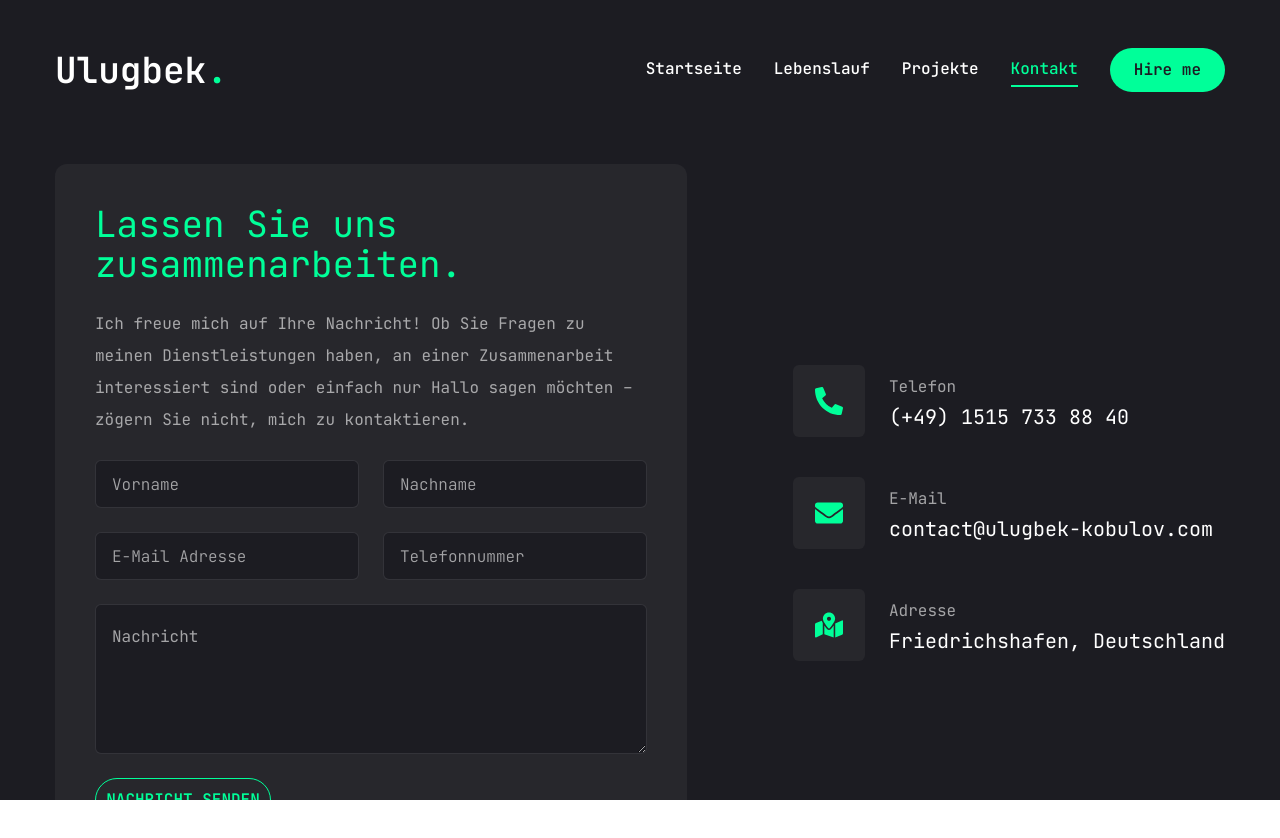
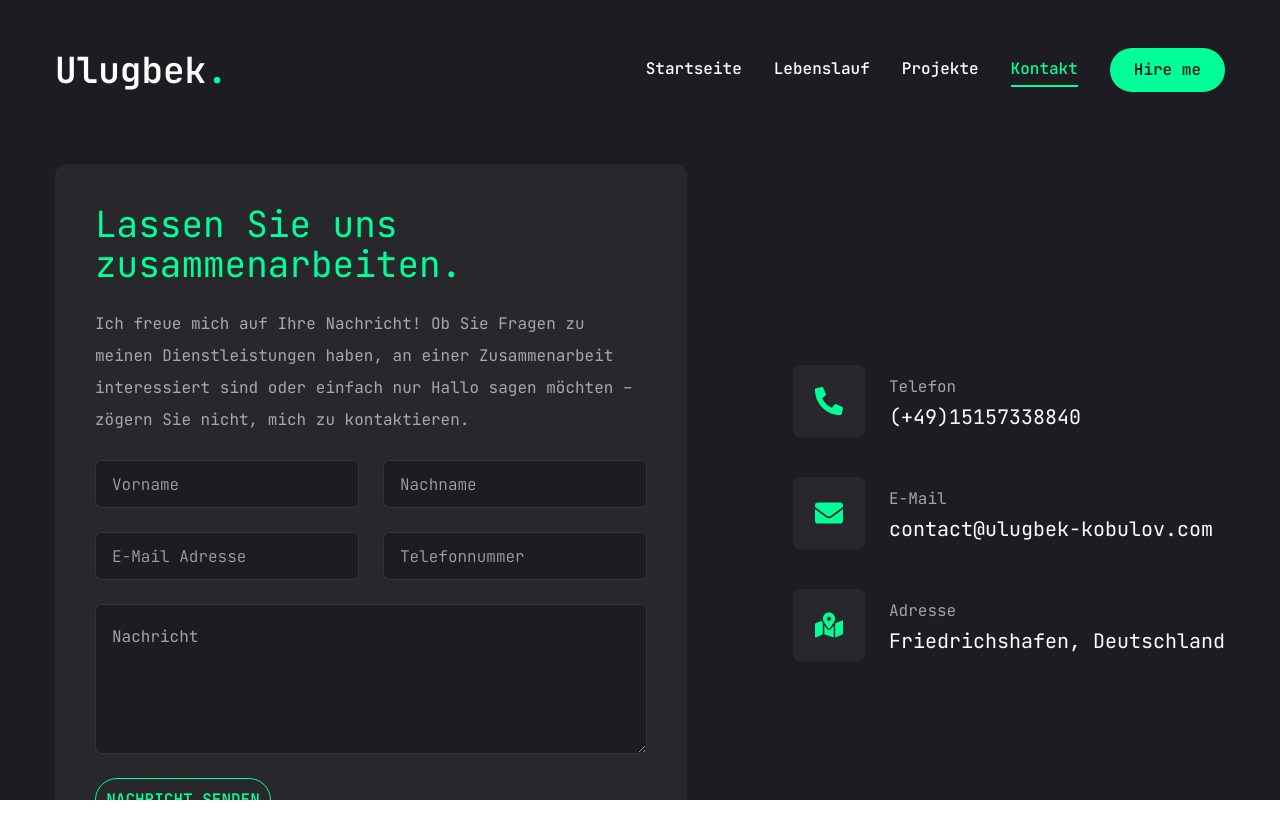
Before and after one commit to KobulovUlugbek/my-portfolio, a Next.js app: page /contact in a window 1280 px wide. Shown: the top 838 px of the page. Built offline with nearby package versions, Linux system fonts and the light colour scheme.

Commit message:
Fix contact page and update resume content

```diff
--- a/app/contact/page.jsx
+++ b/app/contact/page.jsx
@@ -21,12 +21,14 @@ const info = [
   {
     icon: <FaPhoneAlt />,
     title: "Telefon",
-    description: "(+49) 1515 733 88 40",
+    description: "(+49)15157338840",
+    href: "tel:+4915157338840",
   },
   {
     icon: <FaEnvelope />,
     title: "E-Mail",
     description: "contact@ulugbek-kobulov.com",
+    href: "mailto:contact@ulugbek-kobulov.com",
   },
   {
     icon: <FaMapMarkedAlt />,
@@ -145,7 +147,12 @@ export const Contact = () => {
                     </div>
                     <div className="flex-1">
                       <p className="text-white/60">{item.title}</p>
+                      <a
+                      target="_blank"
+                        href={item.href}
+                      >
                       <h3 className="text-xl">{item.description}</h3>
+                      </a>
                     </div>
                   </li>
                 );
--- a/app/resume/page.jsx
+++ b/app/resume/page.jsx
@@ -30,7 +30,8 @@ const about = {
     },
     {
       fieldName: "Telefon",
-      fieldValue: "(+49) 1515 733 88 40",
+      fieldValue: "(+49)15157338840",
+      href: "tel:+4915157338840",
     },
     {
       fieldName: "Erfahrung",
@@ -39,6 +40,7 @@ const about = {
     {
       fieldName: "Email",
       fieldValue: "contact@ulugbek-kobulov.com",
+      href: "mailto:contact@ulugbek-kobulov.com",
     },
     {
       fieldName: "Freiberuflich",
@@ -333,7 +335,14 @@ export const Resume = () => {
                       >
                         <span className="text-white/60">{item.fieldName}</span>
                         <span className="text-xl" style={noWrapStyle}>
+                          <a
+                            target="_blank"
+                            className="text-xl"
+                            style={noWrapStyle}
+                            href={item.href}
+                          >
                             {item.fieldValue}
+                          </a>
                         </span>
                       </li>
                     );
--- a/components/Footer.jsx
+++ b/components/Footer.jsx
@@ -41,7 +41,7 @@ const Footer = () => {
                       Ulugbek Kobulov
                       <br />
                       Hohenstaufenplatz 6<br />
-                      6<br />
+                      <br />
                       88046 Friedrichshafen
                     </p>
 
```
Lines whose indentation alone changed are shown as unchanged.
